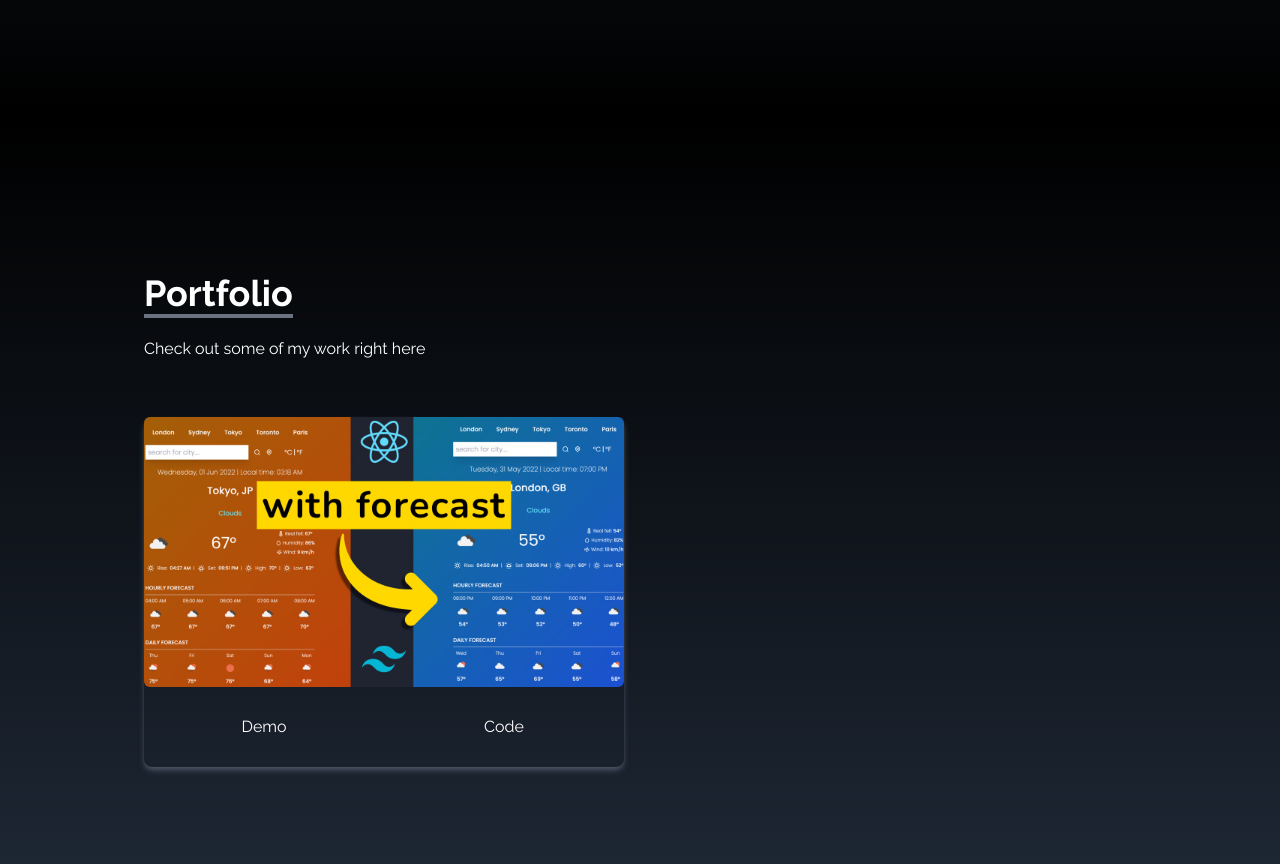
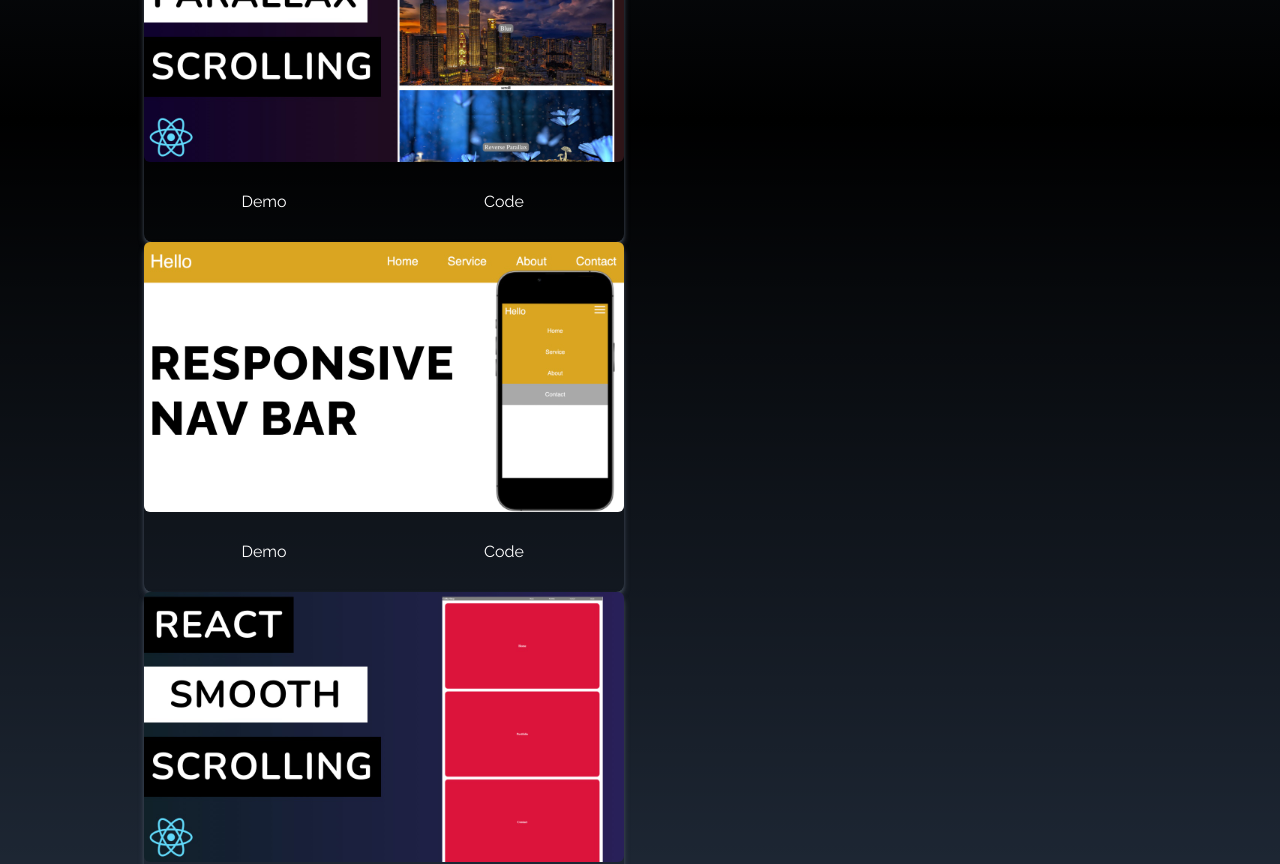
Before and after one commit to fr0sted-flake/Personal-Portfolio, a React (Vite) app: page / in a window 1280 px wide. Shown: the part 1560-2424 px from the top of the page. Built offline with nearby package versions, Linux system fonts and the light colour scheme.

Commit message:
made an array to display the cards

```diff
--- a/src/components/Portfolio.jsx
+++ b/src/components/Portfolio.jsx
@@ -7,22 +7,67 @@ import reactSmooth from "../assets/portfolio/reactSmooth.jpg";
 import reactWeather from "../assets/portfolio/reactWeather.jpg";
 
 function Portfolio() {
+  const portfolios = [
+    {
+      id: 1,
+      src: arrayDestruct,
+    },
+    {
+      id: 2,
+      src: reactParallax,
+    },
+    {
+      id: 3,
+      src: navbar,
+    },
+    {
+      id: 4,
+      src: reactSmooth,
+    },
+    {
+      id: 5,
+      src: installNode,
+    },
+    {
+      id: 6,
+      src: reactWeather,
+    },
+  ];
   return (
-    <div name="portfolio" className="bg-gradient-to-b from-black to bg-gray-800 w-full text-white md:h-screen">
+    <div
+      name="portfolio"
+      className="bg-gradient-to-b from-black to bg-gray-800 w-full text-white md:h-screen"
+    >
       <div className="max-w-screen-lg p-4 mx-auto flex flex-col justify-center w-full h-full">
         <div className="pb-8">
-          <p className="text-4xl font-bold inline border-b-4 border-gray-500">Portfolio</p>
+          <p className="text-4xl font-bold inline border-b-4 border-gray-500">
+            Portfolio
+          </p>
           <p className="py-6">Check out some of my work right here</p>
         </div>
-        <div className="grid sm:grid-cols-2 md: grid-cols-3 gap-8 px-12 sm:px-0">
-        <div className="shadow-md shadow-gray-600 rounded-lg">
-          <img src={reactWeather} alt="" className="rounded-md duration-200 hover:scale-105"/>
-          <div className="flex items-center justify-center">
-            <button className="w-1/2 px-6 py-3 m-4 duration-200 hover:scale-105">Demo</button>
-            <button className="w-1/2 px-6 py-3 m-4 duration-200 hover:scale-105">Code</button>
+
+        {portfolios.map(({ id, src }) => (
+          <div
+            key={id}
+            className="grid sm:grid-cols-2 md: grid-cols-3 gap-8 px-12 sm:px-0"
+          >
+            <div className="shadow-md shadow-gray-600 rounded-lg">
+              <img
+                src={src}
+                alt=""
+                className="rounded-md duration-200 hover:scale-105"
+              />
+              <div className="flex items-center justify-center">
+                <button className="w-1/2 px-6 py-3 m-4 duration-200 hover:scale-105">
+                  Demo
+                </button>
+                <button className="w-1/2 px-6 py-3 m-4 duration-200 hover:scale-105">
+                  Code
+                </button>
+              </div>
+            </div>
           </div>
-        </div>
-        </div>
+        ))}
       </div>
     </div>
   );
```
